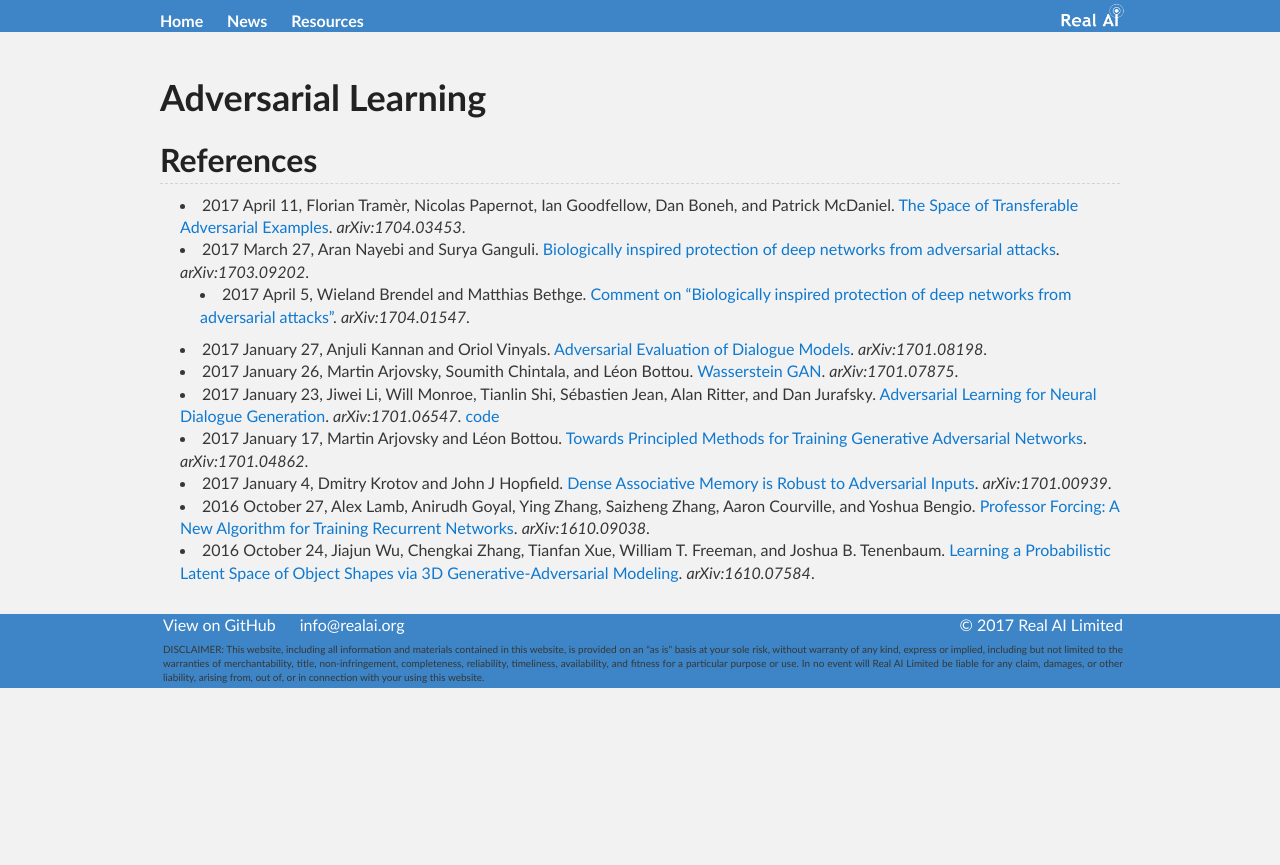
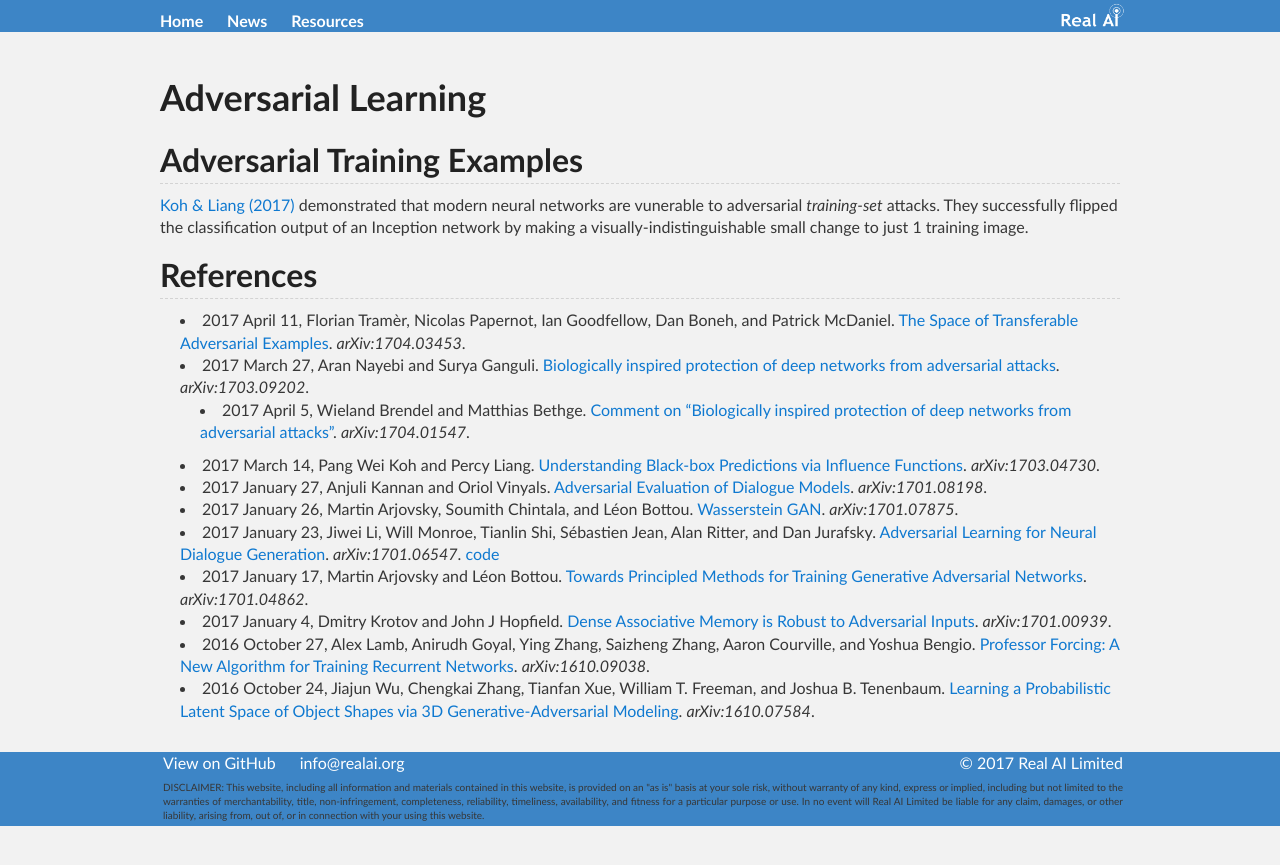
Before and after one commit to Tonywuhk/realai.org, a Jekyll site: the page built from adversarial-learning.md, in a window 1280 px wide. Shown: the top 865 px of the page. Built offline with Jekyll 4.4.1, drawn with Linux system fonts in a browser that asks for light colours; our own code applies the rules of GitHub Pages for plain Markdown files; comment, search, counter and statistics services are not loaded; the repository's description, which GitHub fills in, is left out.

Commit message:
Update adversarial-learning.md

```diff
--- a/adversarial-learning.md
+++ b/adversarial-learning.md
@@ -2,12 +2,17 @@
 permalink: /adversarial-learning/
 ---
 # Adversarial Learning
+
+## Adversarial Training Examples
+
+[Koh & Liang (2017)](https://arxiv.org/abs/1703.04730) demonstrated that modern neural networks are vunerable to adversarial *training-set* attacks. They successfully flipped the classification output of an Inception network by making a visually-indistinguishable small change to just 1 training image.
 
 ## References
 
 * 2017 April 11, Florian Tramèr, Nicolas Papernot, Ian Goodfellow, Dan Boneh, and Patrick McDaniel. [The Space of Transferable Adversarial Examples](https://arxiv.org/abs/1704.03453). *arXiv:1704.03453*.
 * 2017 March 27, Aran Nayebi and Surya Ganguli. [Biologically inspired protection of deep networks from adversarial attacks](https://arxiv.org/abs/1703.09202). *arXiv:1703.09202*.
   * 2017 April 5, Wieland Brendel and Matthias Bethge. [Comment on "Biologically inspired protection of deep networks from adversarial attacks"](https://arxiv.org/abs/1704.01547). *arXiv:1704.01547*.
+* 2017 March 14, Pang Wei Koh and Percy Liang. [Understanding Black-box Predictions via Influence Functions](https://arxiv.org/abs/1703.04730). *arXiv:1703.04730*.
 * 2017 January 27, Anjuli Kannan and Oriol Vinyals. [Adversarial Evaluation of Dialogue Models](https://arxiv.org/abs/1701.08198). *arXiv:1701.08198*.
 * 2017 January 26, Martin Arjovsky, Soumith Chintala, and Léon Bottou. [Wasserstein GAN](https://arxiv.org/abs/1701.07875). *arXiv:1701.07875*.
 * 2017 January 23, Jiwei Li, Will Monroe, Tianlin Shi, Sébastien Jean, Alan Ritter, and Dan Jurafsky. [Adversarial Learning for Neural Dialogue Generation](https://arxiv.org/abs/1701.06547). *arXiv:1701.06547*. [code](https://github.com/jiweil/Neural-Dialogue-Generation)
```
